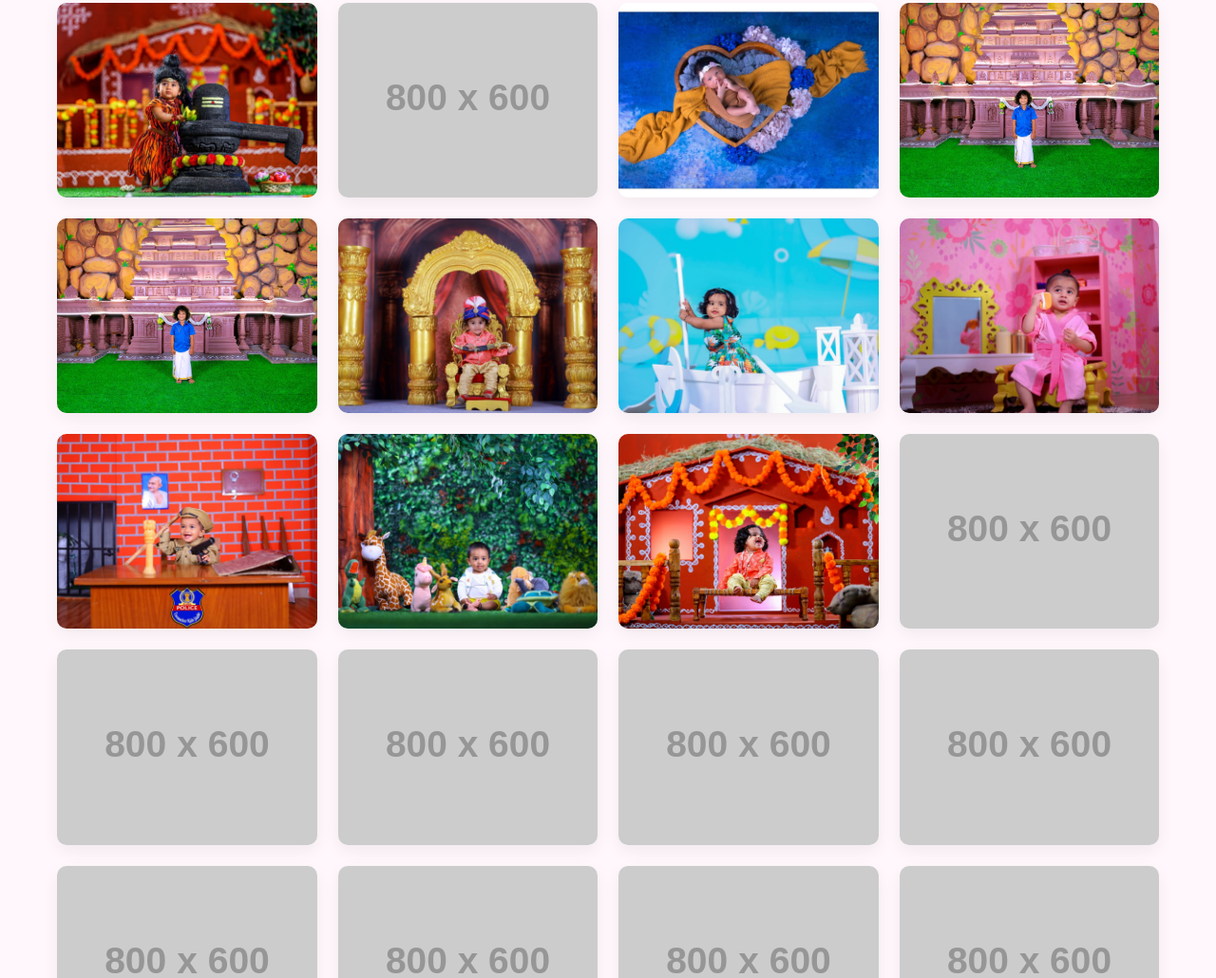
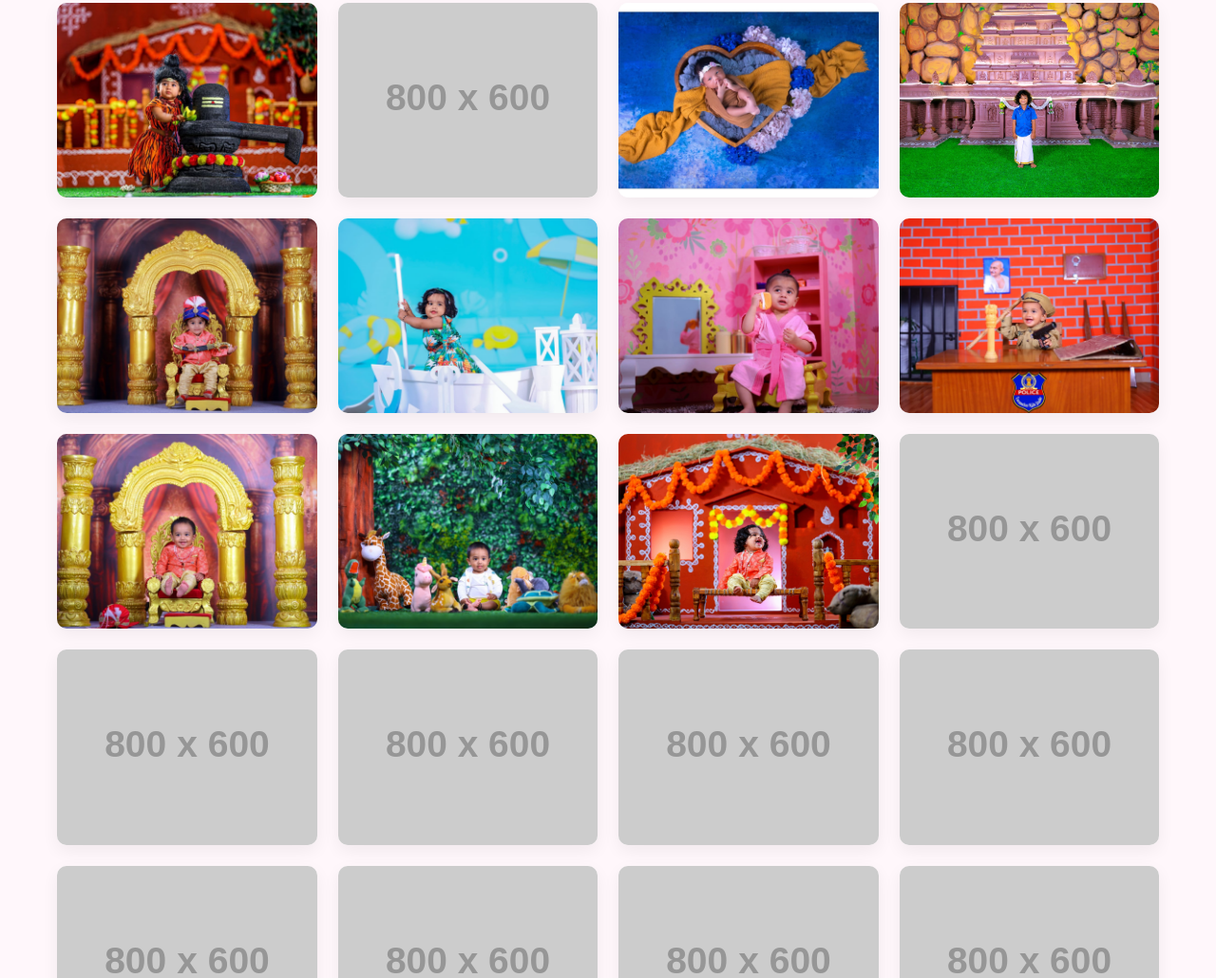
Before and after one commit to UmeshDesaboina/kidsstudioclientteja, a plain HTML site: page index.html in a window 1280 px wide. Shown: the part 2266-3296 px from the top of the page at 95% size. Drawn offline with nearby package versions, Linux system fonts and the light colour scheme; placeholder pictures from the web are drawn by us.

Commit message:
Update studio images in portfolio gallery

```diff
--- a/index.html
+++ b/index.html
@@ -543,7 +543,7 @@
 
     /* ---------------- PORTFOLIO GALLERY ---------------- */
     const gallery = {
-      studio: ["hero1s.jpeg","hero3s.jpeg","about2s.jpeg","studio1s.jpeg","studio1s.jpeg","studio2s.jpeg","studio3s.jpeg","studio4s.jpeg","studio5s.jpeg","studio7s.jpeg","studio8s.jpeg"],
+      studio: ["hero1s.jpeg","hero3s.jpeg","about2s.jpeg","studio1s.jpeg","studio2s.jpeg","studio3s.jpeg","studio4s.jpeg","studio5s.jpeg","studio6s.jpeg","studio7s.jpeg","studio8s.jpeg"],
       newborn: ["about1s.webp","about2s.webp","about3s.webp"],
       maternity: ["about4s.webp","about5s.webp"],
       milestone: ["mile1s.webp","mile2s..webp"],
```
